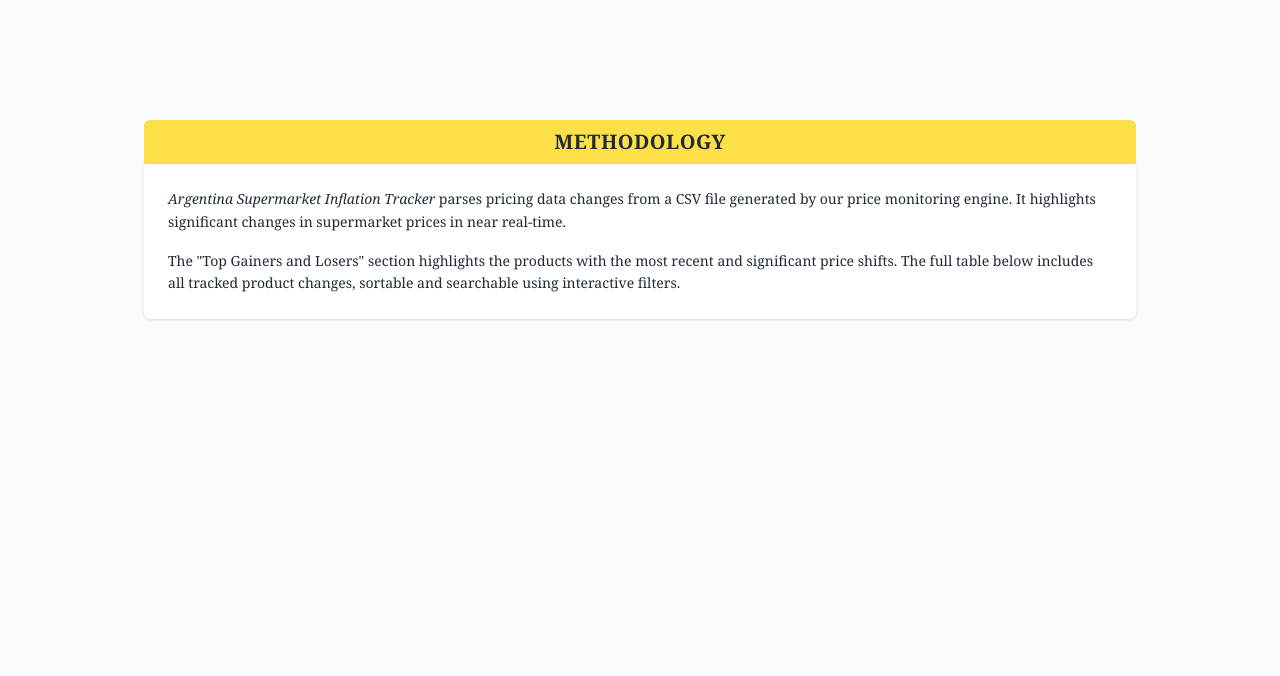
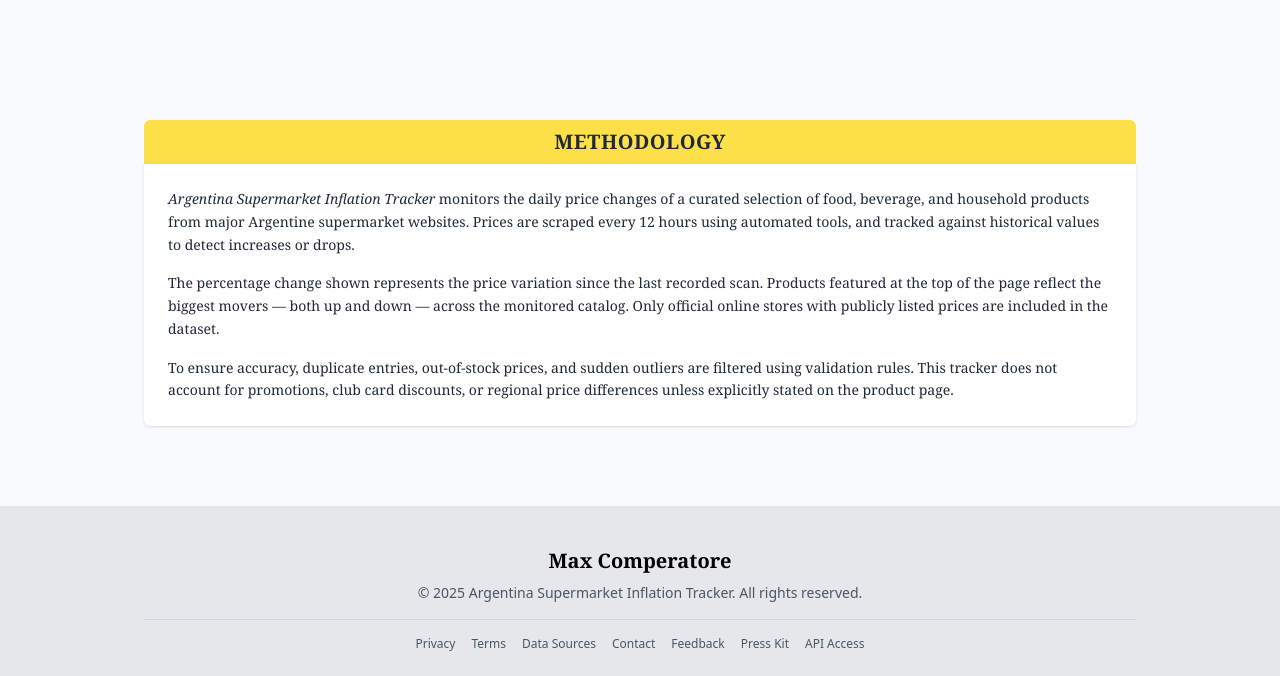
Before and after one commit to pyoneerC/danidjango, a Django app: page / in a window 1280 px wide. Shown: the part 438-1114 px from the top of the page. Before the commit the page ends 758 px from the top, so only its background shows below. Run offline with Django 5.2, Linux system fonts and the light colour scheme; parts of the project's set-up code (start-up, migrations or seed data) failed here and were passed over; some libraries are stand-ins or nearby versions.

Commit message:
index modificcations

```diff
--- a/templates/danimax/index.html
+++ b/templates/danimax/index.html
@@ -73,10 +73,33 @@
       <h3 class="text-xl font-bold tracking-wide text-gray-800 forbes-title">METHODOLOGY</h3>
     </div>
     <div class="bg-white p-6 rounded-b-md shadow text-sm leading-relaxed text-gray-800 font-serif">
-      <p><em>Argentina Supermarket Inflation Tracker</em> parses pricing data changes from a CSV file generated by our price monitoring engine. It highlights significant changes in supermarket prices in near real-time.</p>
-      <p class="mt-4">The "Top Gainers and Losers" section highlights the products with the most recent and significant price shifts. The full table below includes all tracked product changes, sortable and searchable using interactive filters.</p>
+       <p><em>Argentina Supermarket Inflation Tracker</em> monitors the daily price changes of a curated selection of food, beverage, and household products from major Argentine supermarket websites. Prices are scraped every 12 hours using automated tools, and tracked against historical values to detect increases or drops.</p>
+
+    <p class="mt-4">The percentage change shown represents the price variation since the last recorded scan. Products featured at the top of the page reflect the biggest movers — both up and down — across the monitored catalog. Only official online stores with publicly listed prices are included in the dataset.</p>
+
+    <p class="mt-4">To ensure accuracy, duplicate entries, out-of-stock prices, and sudden outliers are filtered using validation rules. This tracker does not account for promotions, club card discounts, or regional price differences unless explicitly stated on the product page.</p>
     </div>
   </div>
+
+  <footer class="bg-gray-200 mt-20 text-gray-600 text-sm pt-10 pb-6 border-t">
+  <div class="max-w-5xl mx-auto px-4 text-center">
+    <h2 class="text-xl font-bold text-black font-serif mb-2">Max Comperatore</h2>
+    <p class="mb-4">© 2025 Argentina Supermarket Inflation Tracker. All rights reserved.</p>
+
+    <hr class="my-4 border-gray-300" />
+
+    <div class="flex flex-wrap justify-center gap-4 text-xs text-gray-600">
+      <a href="#" class="hover:underline">Privacy</a>
+      <a href="#" class="hover:underline">Terms</a>
+      <a href="#" class="hover:underline">Data Sources</a>
+      <a href="#" class="hover:underline">Contact</a>
+      <a href="#" class="hover:underline">Feedback</a>
+      <a href="#" class="hover:underline">Press Kit</a>
+      <a href="#" class="hover:underline">API Access</a>
+    </div>
+
+  </div>
+    </footer>
 
   <!-- Script -->
   <script>
```
